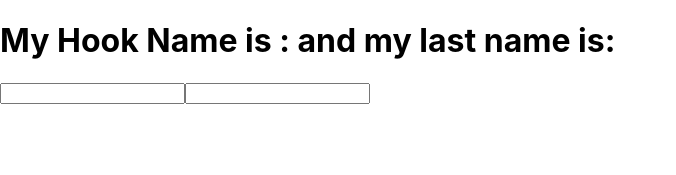
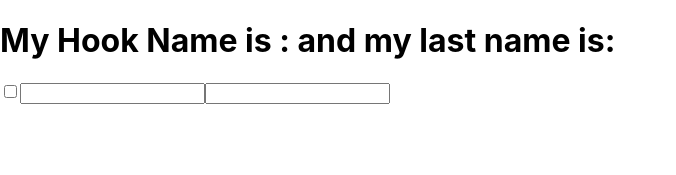
Before and after one commit to MariuszUrban/LearningHooks, a React (Create React App) app: page / in a window 1280 px wide. Shown: the top 175 px of the page, without its empty margins (0-676 px from the left). Built offline with nearby package versions, Linux system fonts and the light colour scheme.

Commit message:
conditional hooks done

```diff
--- a/package.json
+++ b/package.json
@@ -8,7 +8,7 @@
     "@testing-library/user-event": "^12.1.10",
     "react": "^17.0.1",
     "react-dom": "^17.0.1",
-    "react-scripts": "4.0.1",
+    "react-scripts": "^2.1.0",
     "web-vitals": "^0.2.4"
   },
   "scripts": {
--- a/src/App.js
+++ b/src/App.js
@@ -8,6 +8,7 @@ function useState(initialState) {
   let hookIndex = currentHook;
   const setState = (nextValue) => {
     values[hookIndex] = nextValue;
+    console.log("🚀 ~ setState ~ values", values);
     ReactDOM.render(<MyNameHooks />, document.getElementById("root"));
   };
   return [values[currentHook++], setState];
@@ -15,23 +16,35 @@ function useState(initialState) {
 
 function MyNameHooks() {
   currentHook = 0;
+  const [enableFirstName, setEnableFirstName] = useState(false);
   const [name, setName] = useState("");
   const [lastName, setLastName] = useState("");
 
-  const changeName = (e) => {
+  const handleChangeName = (e) => {
     setName(e.target.value);
   };
 
-  const changeLastName = (e) => {
+  const handleChangeLastName = (e) => {
     setLastName(e.target.value);
   };
+
+  const handleEnableChange = (e) => {
+    setEnableFirstName(!enableFirstName);
+  };
+
   return (
     <div>
       <h1>
-        My Hook Name is : {name} and my last name is: {lastName}
+        My Hook Name is : {enableFirstName ? name : ""} and my last name is:{" "}
+        {lastName}
       </h1>
-      <input id="name" type="text" value={name} onChange={changeName} />
-      <input type="text" value={lastName} onChange={changeLastName} />
+      <input
+        type="checkbox"
+        value={enableFirstName}
+        onChange={handleEnableChange}
+      />
+      <input id="name" type="text" value={name} onChange={handleChangeName} />
+      <input type="text" value={lastName} onChange={handleChangeLastName} />
     </div>
   );
 }
```
Also changed, not shown: 2 other files (tests, documents, lock files or other folders).
